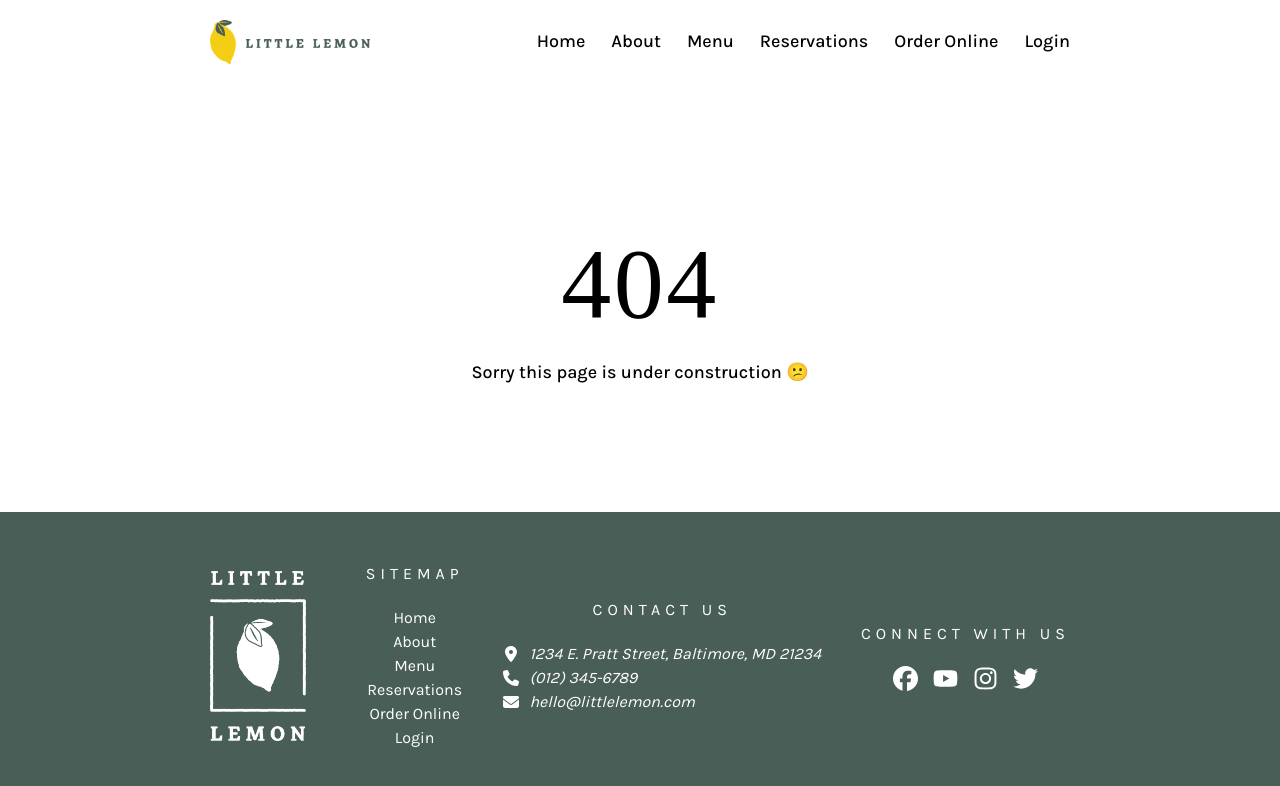
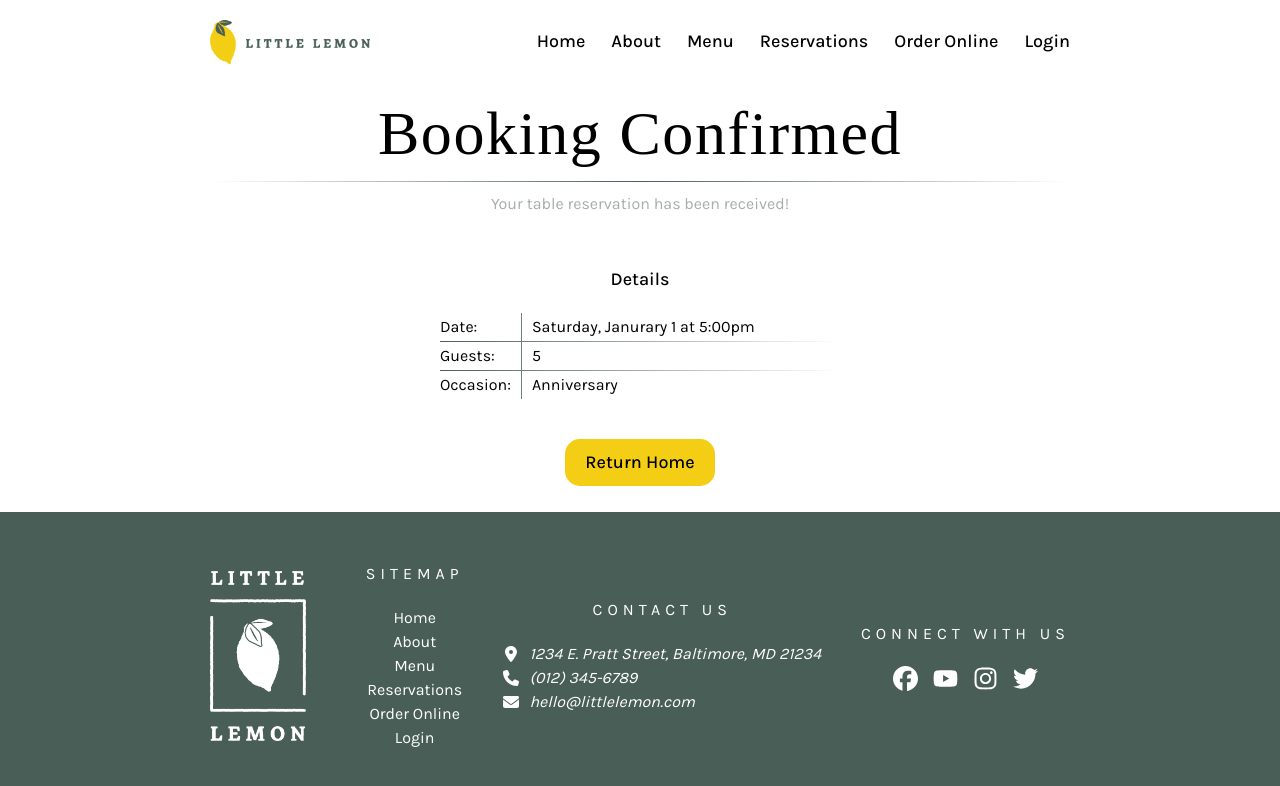
Before and after one commit to dorian-edwards/meta-fe-capstone, a React (Vite) app: page /confirmation in a window 1280 px wide. Shown: the top 786 px of the page. Built offline with nearby package versions, Linux system fonts and the light colour scheme; a web font is replaced by a local one.

Commit message:
add booking confirmation page

```diff
--- a/src/App.tsx
+++ b/src/App.tsx
@@ -12,6 +12,7 @@ import ErrorPage from './routes/ErrorPage'
 import ScrollToTop from './assets/hooks/ScrollToTop'
 import Main from './components/Main'
 import StateManagement from './contexts/StateManagement'
+import BookingConfirmation from './routes/BookingConfirmation'
 
 export default function App() {
   const mobile = useScreenMonitor()
@@ -26,6 +27,7 @@ export default function App() {
             <Routes>
               <Route path='/' element={<Homepage />} />
               <Route path='/booking' element={<BookingPage />} />
+              <Route path='/confirmation' element={<BookingConfirmation />} />
               <Route path='/*' element={<ErrorPage />} />
             </Routes>
           </Main>
--- /dev/null
+++ b/src/routes/BookingConfirmation.tsx
@@ -0,0 +1,37 @@
+import { Link } from 'react-router-dom'
+import ButtonPrimary from '../components/ButtonPrimary'
+
+export default function BookingConfirmation() {
+  return (
+    <section className='content-container text-center h-[calc(100vh-288px-83.67px)] flex flex-col justify-center'>
+      <h1 className='text-title tracking-wide mb-[2.5rem]'>
+        Booking Confirmed
+      </h1>
+      <div
+        className='h-[1px] bg-[linear-gradient(to_right,_#fff,#495E57,_#fff)] mb-[1rem]'
+        role='separator'
+        aria-roledescription='decoration line for content separation'
+      />
+      <p className='text-paragraph mb-[5rem] text-primary-green-faded'>
+        Your table reservation has been received!
+      </p>
+
+      <h2 className='text-lead mb-[2rem]'>Details</h2>
+      <div className='grid grid-cols-[1fr,4fr] max-w-[40rem] mx-auto text-left gap-x-[1px] gap-y-[1px] bg-[linear-gradient(to_right,#495E57,_#fff)] mb-[4rem]'>
+        <p className='grid-item pr-[1rem]'>Date:</p>
+        <time className='grid-item pl-[1rem]'>
+          Saturday, Janurary 1 at 5:00pm
+        </time>
+        <p className='text-paragraph grid-item pr-[1rem]'>Guests: </p>
+        <span className='grid-item pl-[1rem]'>5</span>
+        <p className='grid-item pr-[1rem]'>Occasion:</p>
+        <span className='grid-item pl-[1rem]'>Anniversary</span>
+      </div>
+      <Link to='/'>
+        <ButtonPrimary type='button' sx={{ margin: '0 auto' }}>
+          Return Home
+        </ButtonPrimary>
+      </Link>
+    </section>
+  )
+}
--- a/src/routes/ErrorPage.tsx
+++ b/src/routes/ErrorPage.tsx
@@ -1,8 +1,8 @@
 export default function ErrorPage() {
   return (
-    <main className="content-container text-center h-[calc(100vh-288px-83.67px)] flex flex-col justify-center">
-      <h1 className="font-serif text-[10rem] tracking-wide">404</h1>
-      <p className="text-lead">Sorry this page is under construction 😕</p>
-    </main>
+    <section className='content-container text-center h-[calc(100vh-288px-83.67px)] flex flex-col justify-center'>
+      <h1 className='font-serif text-[10rem] tracking-wide'>404</h1>
+      <p className='text-lead'>Sorry this page is under construction 😕</p>
+    </section>
   )
 }
--- a/src/styles/index.css
+++ b/src/styles/index.css
@@ -27,6 +27,10 @@ select {
 @layer utilities {
   .content-container {
     @apply w-11/12 max-w-[86rem] mx-auto;
+  }
+
+  .grid-item {
+    @apply bg-white py-[2px];
   }
 }
 
```
